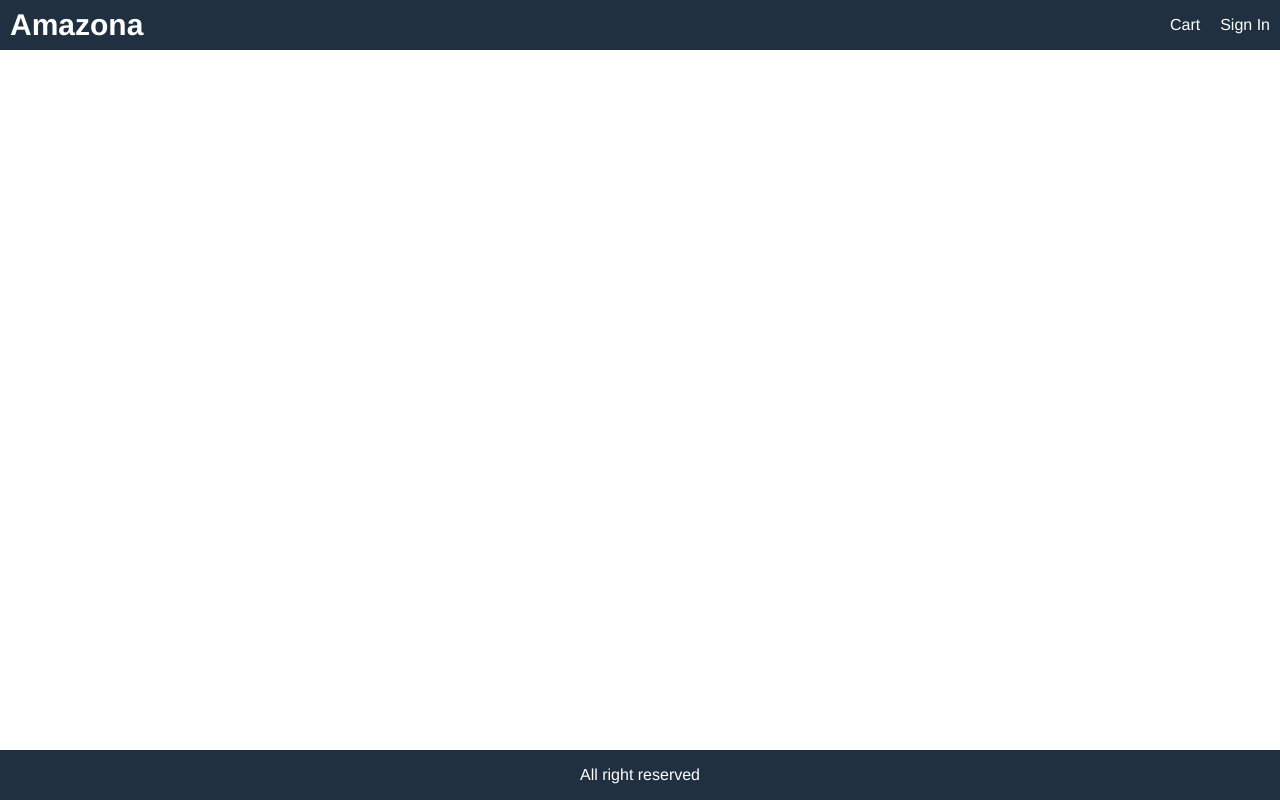
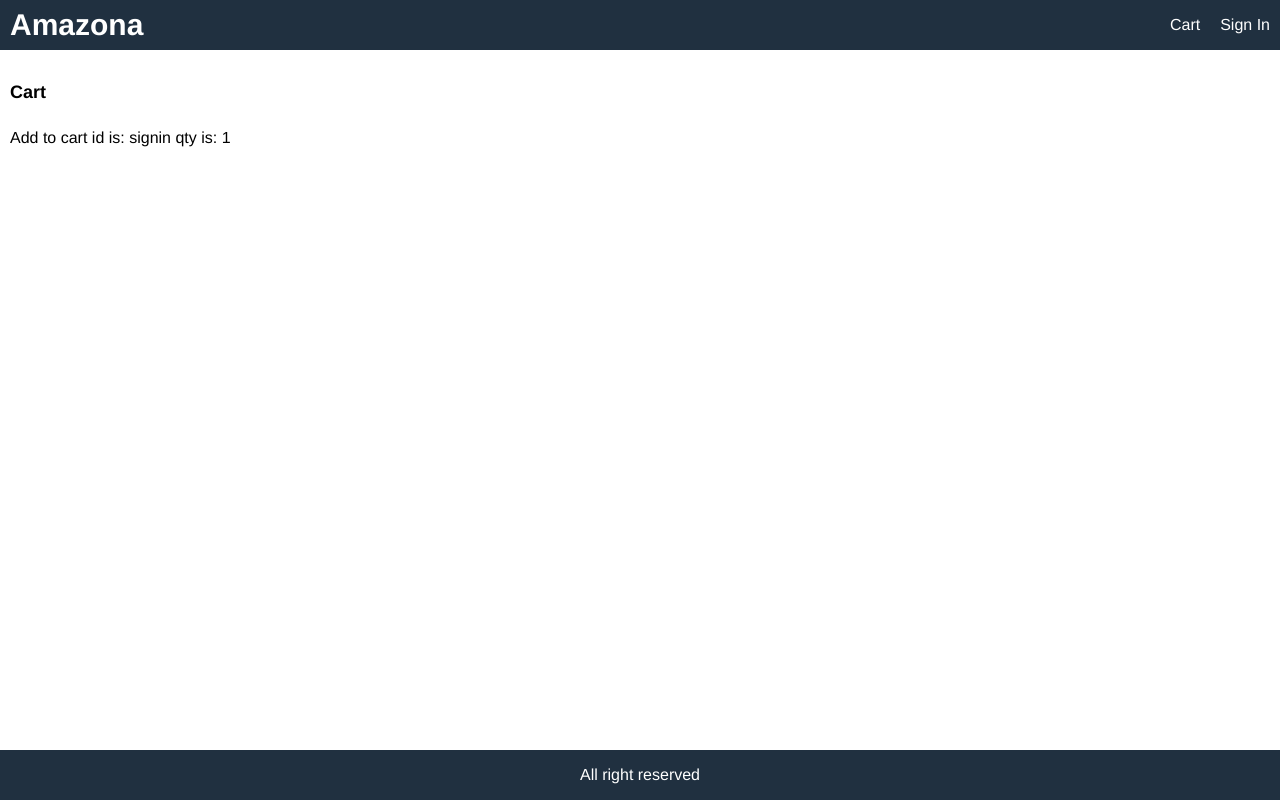
Before and after one commit to Awais512/Amazon-Clone-with-React-and-Node, a React (Create React App) app: page /cart/signin in a window 1280 px wide. Built offline with nearby package versions, Linux system fonts and the light colour scheme.

Commit message:
Cart screen

```diff
--- a/src/App.js
+++ b/src/App.js
@@ -1,6 +1,7 @@
 import { Route } from 'react-router';
 import Footer from './components/Footer';
 import Header from './components/Header';
+import CartScreen from './screen/CartScreen';
 
 import HomeScreen from './screen/HomeScreen';
 import ProductScreen from './screen/ProductScreen';
@@ -12,6 +13,7 @@ function App() {
       <main>
         <Route path='/product/:id' component={ProductScreen}></Route>
         <Route path='/' component={HomeScreen} exact></Route>
+        <Route path='/cart/:id?' component={CartScreen} exact></Route>
       </main>
       <Footer />
     </div>
--- a/src/index.css
+++ b/src/index.css
@@ -62,6 +62,9 @@ ul {
 li {
   margin-top: 1rem;
 }
+input,
+select,
+textarea,
 button {
   padding: 1rem;
   border-radius: 0.5rem;
@@ -70,9 +73,14 @@ button {
   font-family: Helvetica, Arial, sans-serif;
   -webkit-font-smoothing: antialiased;
   -moz-osx-font-smoothing: grayscale;
+}
+button {
   background-color: #f8f8f8;
   cursor: pointer;
 }
+input:hover,
+select:hover,
+textarea:hover,
 button:hover {
   border: 0.1rem #404040 solid;
 }
--- /dev/null
+++ b/src/screen/CartScreen.js
@@ -0,0 +1,18 @@
+import React from 'react';
+
+const CartScreen = (props) => {
+  const productId = props.match.params.id;
+  const qty = props.location.search
+    ? Number(props.location.search.split('=')[1])
+    : 1;
+  return (
+    <div>
+      <h1>Cart</h1>
+      <p>
+        Add to cart id is: {productId} qty is: {qty}
+      </p>
+    </div>
+  );
+};
+
+export default CartScreen;
--- a/src/screen/ProductScreen.js
+++ b/src/screen/ProductScreen.js
@@ -1,4 +1,4 @@
-import React, { useEffect } from 'react';
+import React, { useEffect, useState } from 'react';
 import { Link } from 'react-router-dom';
 import Rating from '../components/Rating';
 import { useDispatch, useSelector } from 'react-redux';
@@ -12,9 +12,15 @@ export default function ProductScreen(props) {
   const productId = props.match.params.id;
   const { loading, error, product } = productDetails;
 
+  const [qty, setQty] = useState(1);
+
   useEffect(() => {
     dispatch(detilsProduct(productId));
   }, [dispatch, productId]);
+
+  const addToCart = () => {
+    props.history.push(`/cart/${productId}?qty=${qty}`);
+  };
 
   return (
     <div>
@@ -72,9 +78,34 @@ export default function ProductScreen(props) {
                       </div>
                     </div>
                   </li>
-                  <li>
-                    <button className='primary block'>Add to Cart</button>
-                  </li>
+                  {product.countInStock > 0 && (
+                    <>
+                      <li>
+                        <div className='row'>
+                          <div>Qty</div>
+                          <div>
+                            <select
+                              value={qty}
+                              onChange={(e) => setQty(e.target.value)}
+                            >
+                              {[...Array(product.countInStock).keys()].map(
+                                (x) => (
+                                  <option key={x + 1} value={x + 1}>
+                                    {x + 1}
+                                  </option>
+                                )
+                              )}
+                            </select>
+                          </div>
+                        </div>
+                      </li>
+                      <li>
+                        <button onClick={addToCart} className='primary block'>
+                          Add to Cart
+                        </button>
+                      </li>
+                    </>
+                  )}
                 </ul>
               </div>
             </div>
```
